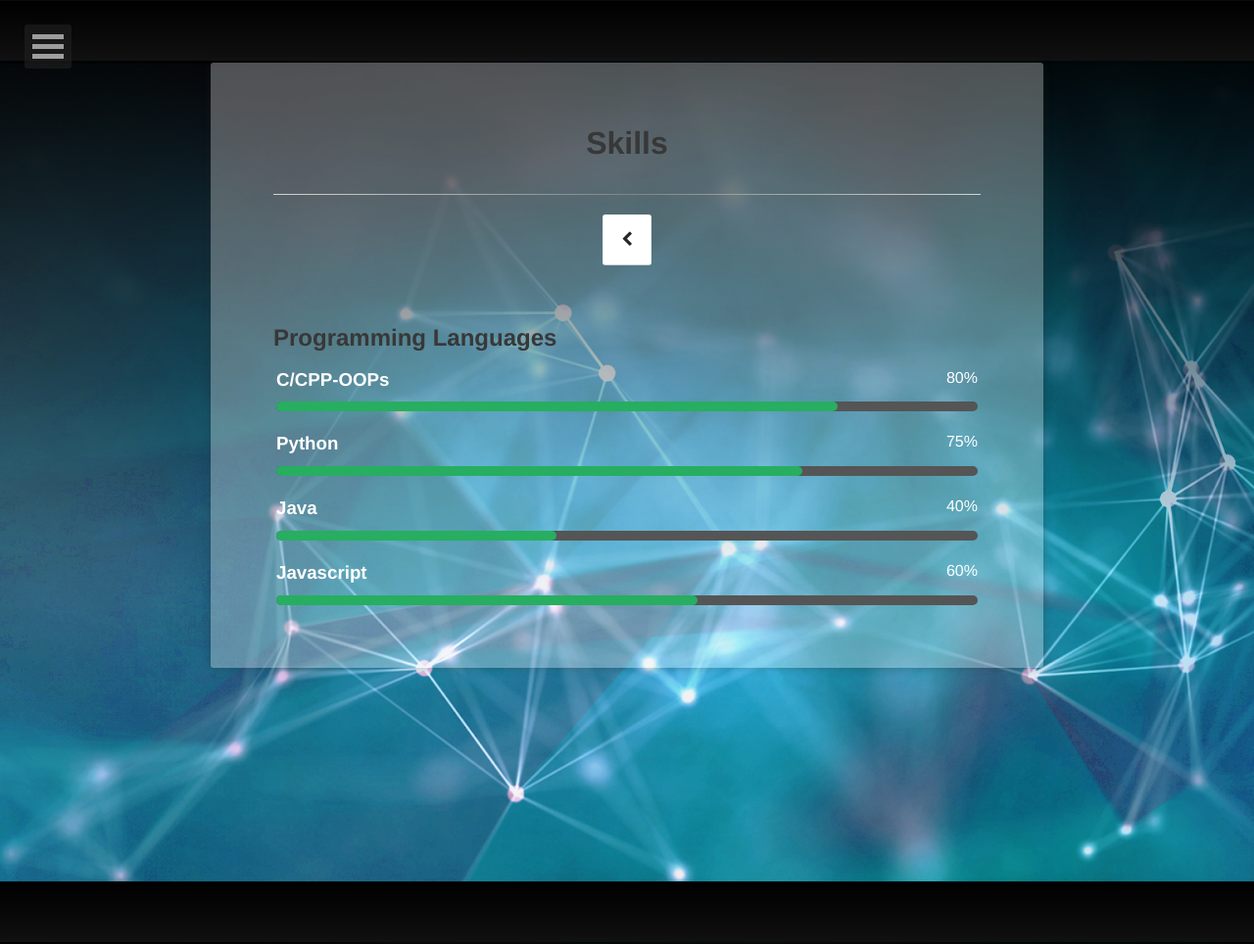
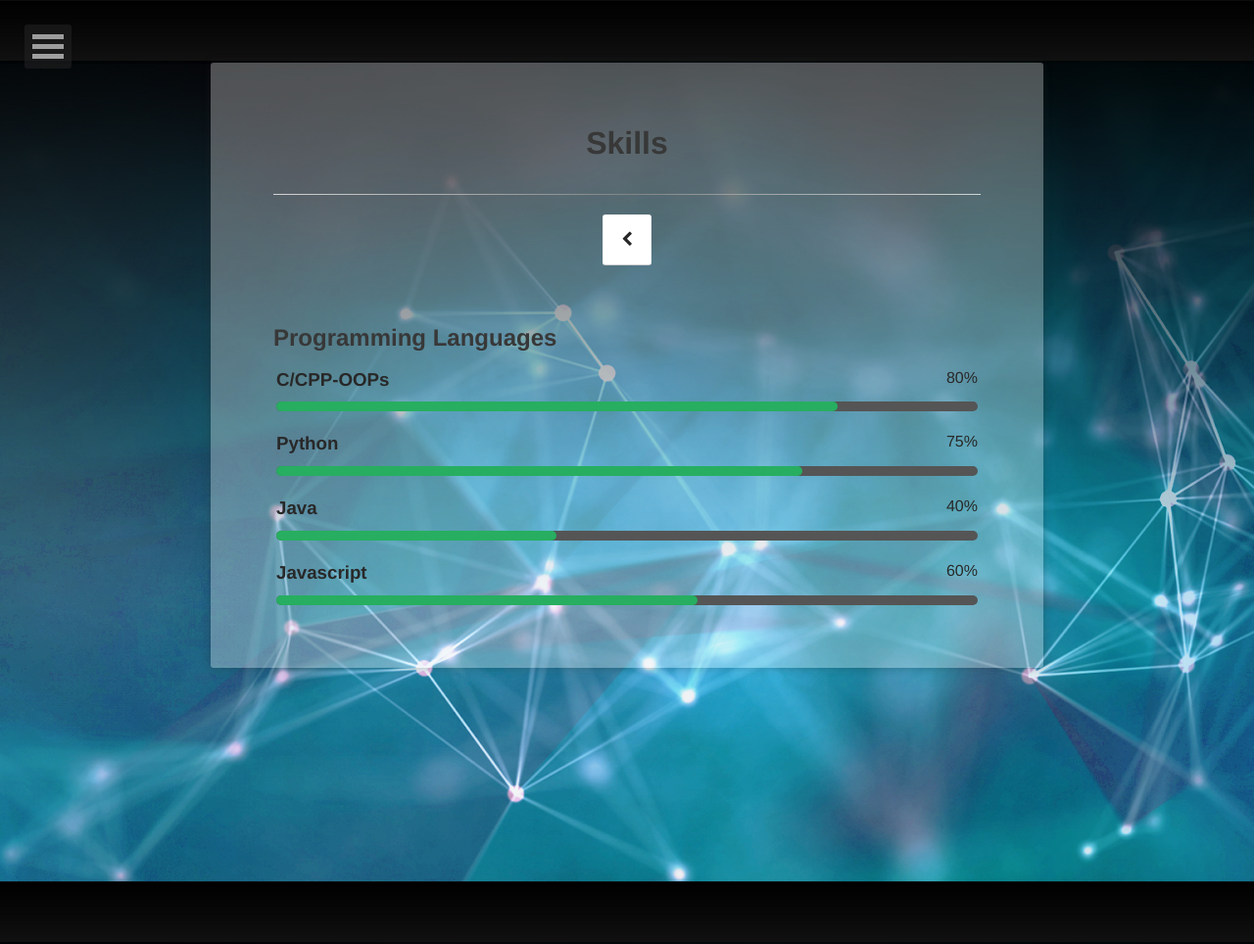
Before and after one commit to nalinraut/nalinraut.github.io, a Jekyll site: the page built from skills/index.md, in a window 1280 px wide. Shown: the whole page at 98% size. Built offline with Jekyll 4.4.1, drawn with Linux system fonts in a browser that asks for light colours.

Commit message:
Added progress bar

```diff
--- a/_sass/progress.scss
+++ b/_sass/progress.scss
@@ -10,7 +10,7 @@ $purple              : #9b59b6;
 $orange              : #ffa500;
 $green               : #27ae60;
 $background-color: #1a1a1a;
-$progressbar-title-color: #fff;
+$progressbar-title-color: $color_shark;
 
 $animation-delay: .7s;
 
```
